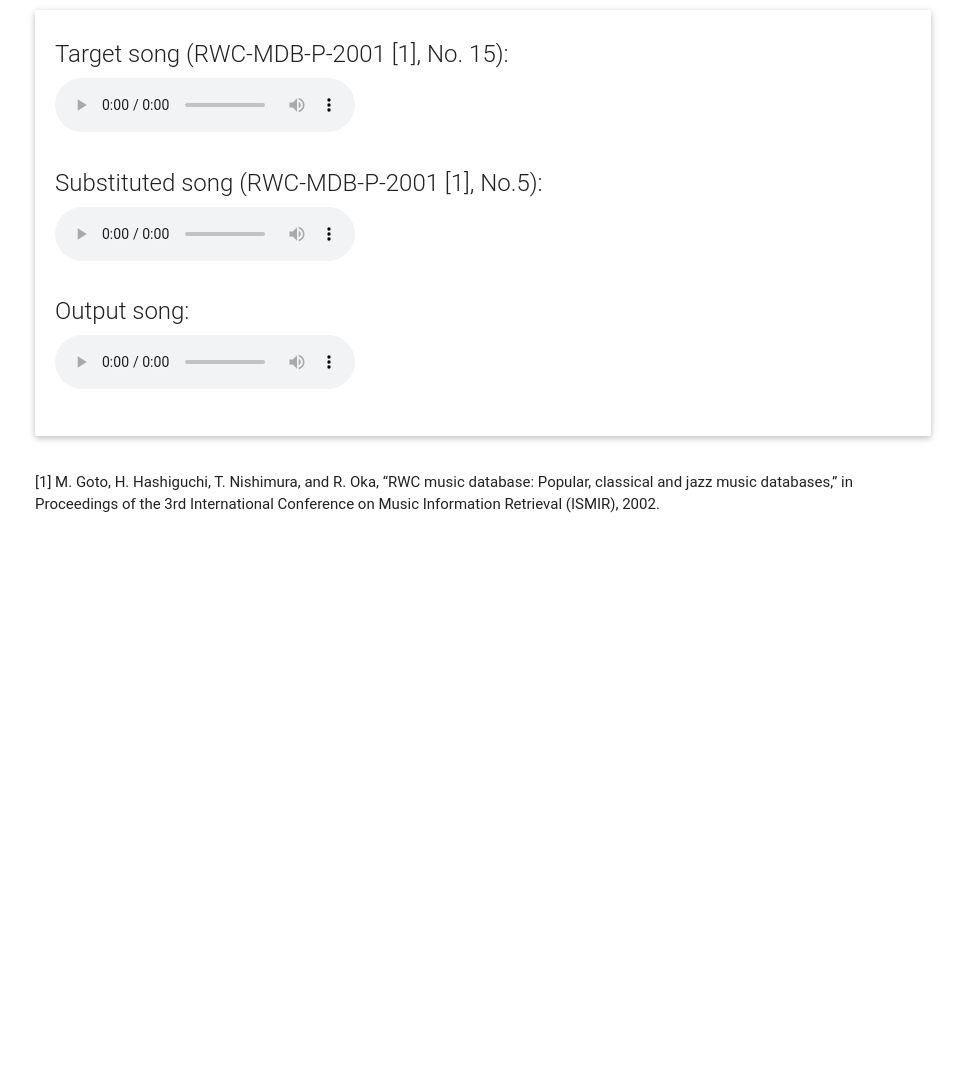
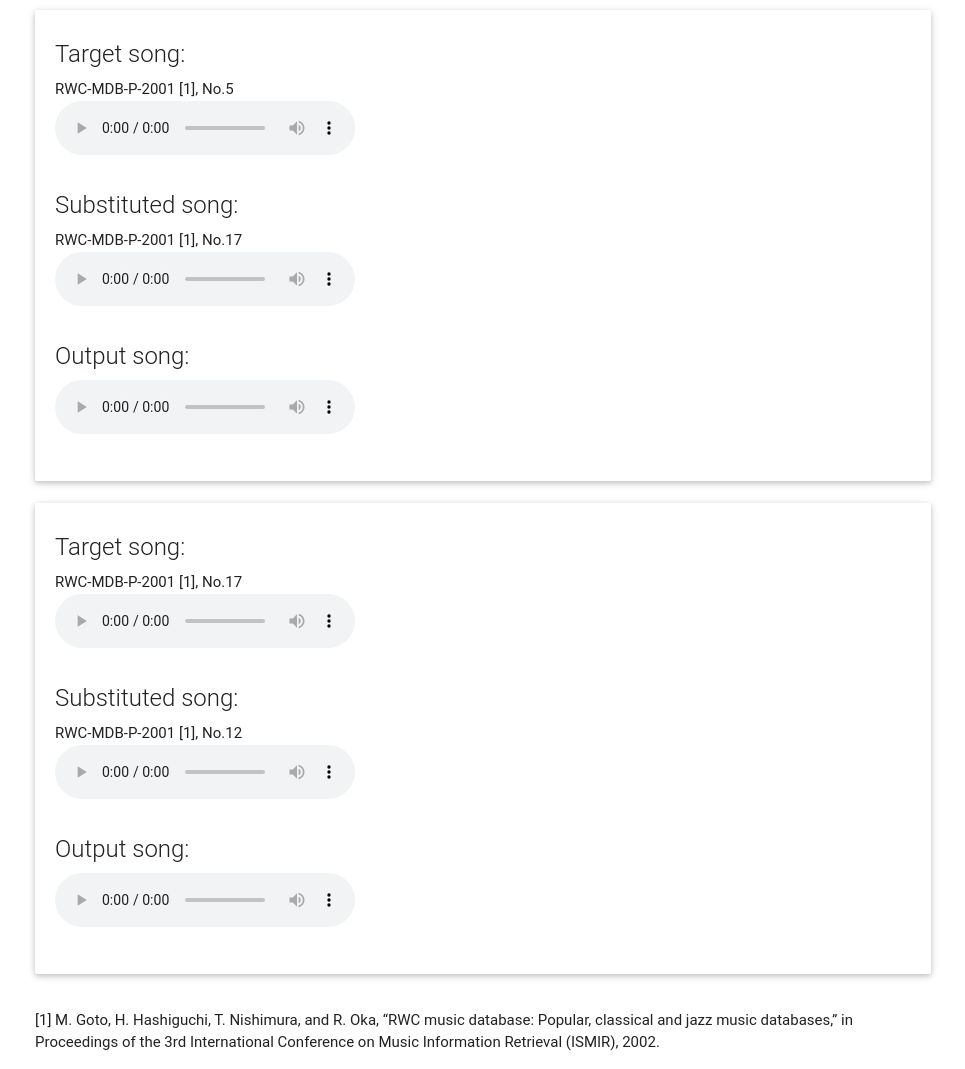
Before and after one commit to ShunSawada/ShunSawada.github.io, a plain HTML site: page transDrum/index.html in a window 1280 px wide. Shown: the part 164-1233 px from the top of the page, without its empty margins (157-1122 px from the left). Before the commit the page ends 800 px from the top, so only its background shows below. Drawn offline with nearby package versions, Linux system fonts and the light colour scheme; files that its build step writes are made by us from their sources; a web font is replaced by a local one.

Commit message:
add song

```diff
--- a/transDrum/index.html
+++ b/transDrum/index.html
@@ -4,11 +4,11 @@
 <head>
     <meta name="description" content="TrunsDrum" />
     <title>TrunsDrum</title>
-    <script type="text/javascript" src="js/materialize.min.js"></script>
+    <script type="text/javascript" src="../js/materialize.min.js"></script>
     <!--Import Google Icon Font-->
     <link href="http://fonts.googleapis.com/icon?family=Material+Icons" rel="stylesheet">
     <!--Import materialize.css-->
-    <link type="text/css" rel="stylesheet" href="css/materialize.min.css" media="screen,projection" />
+    <link type="text/css" rel="stylesheet" href="../css/materialize.min.css" media="screen,projection" />
 
     <!--Let browser know website is optimized for mobile-->
     <meta name="viewport" content="width=device-width, initial-scale=1.0" />
@@ -46,19 +46,22 @@
 
                     <div class="card">
                         <div class="card-content">
-                            <span class="card-title">Target song (RWC-MDB-P-2001 [1], No. 15):</span>
+                            <span class="card-title">Target song:</span>
                             <div class="row">
-                                <div class="col s12">
+
+                                <div class="col s12 m6">
+                                    RWC-MDB-P-2001 [1], No.5
                                     <audio controls>
-                                        <source src="wav/015.wav" type="audio/wav">
+                                        <source src="wav/005.wav" type="audio/wav">
                                     </audio>
                                 </div>
                             </div>
-                            <span class="card-title">Substituted song (RWC-MDB-P-2001 [1], No.5):</span>
+                            <span class="card-title">Substituted song:</span>
                             <div class="row">
-                                <div class="col s12">
+                                <div class="col s12 m6">
+                                    RWC-MDB-P-2001 [1], No.17
                                     <audio controls>
-                                        <source src="wav/005.wav" type="audio/wav">
+                                        <source src="wav/017.wav" type="audio/wav">
                                     </audio>
                                 </div>
                             </div>
@@ -66,7 +69,40 @@
                             <div class="row">
                                 <div class="col s12">
                                     <audio controls>
-                                        <source src="wav/005.wav" type="audio/wav">
+                                        <source src="wav/005.wav-h+017.wav-p-thered.wav" type="audio/wav">
+                                    </audio>
+                                </div>
+                            </div>
+                        </div>
+                    </div>
+                </div>
+                <div class="col s12 m12">
+
+                    <div class="card">
+                        <div class="card-content">
+                            <span class="card-title">Target song:</span>
+                            <div class="row">
+                                <div class="col s12 m6">
+                                    RWC-MDB-P-2001 [1], No.17
+                                    <audio controls>
+                                        <source src="wav/017.wav" type="audio/wav">
+                                    </audio>
+                                </div>
+                            </div>
+                            <span class="card-title">Substituted song:</span>
+                            <div class="row">
+                                <div class="col s12 m6">
+                                    RWC-MDB-P-2001 [1], No.12
+                                    <audio controls>
+                                        <source src="wav/012.wav" type="audio/wav">
+                                    </audio>
+                                </div>
+                            </div>
+                            <span class="card-title">Output song:</span>
+                            <div class="row">
+                                <div class="col s12">
+                                    <audio controls>
+                                        <source src="wav/017.wav-h+012.wav-p-thered.wav" type="audio/wav">
                                     </audio>
                                 </div>
                             </div>
@@ -75,8 +111,8 @@
                 </div>
             </div>
 
-[1] M. Goto, H. Hashiguchi, T. Nishimura, and R. Oka, “RWC music database: Popular, classical and jazz music databases,” in Proceedings of the 3rd International
-Conference on Music Information Retrieval (ISMIR), 2002.
+            [1] M. Goto, H. Hashiguchi, T. Nishimura, and R. Oka, “RWC music database: Popular, classical and jazz music databases,” in Proceedings of the 3rd International
+            Conference on Music Information Retrieval (ISMIR), 2002.
 
 </body>
 
```
Also changed, not shown: 7 other files.
